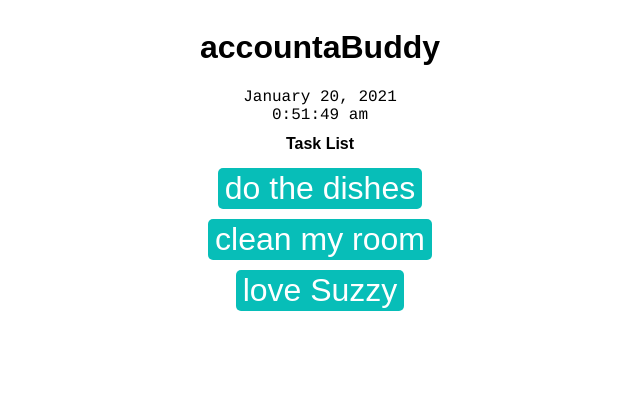
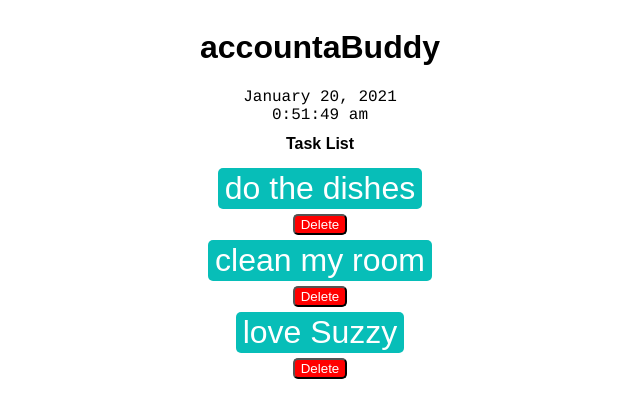
Before and after one commit to rickysoliman/accountaBuddy, a React (Create React App) app in the folder client/: page / in a window 1280 px wide. Shown: the top 418 px of the page, without its empty margins (320-960 px from the left). Built offline with nearby package versions, Linux system fonts and the light colour scheme; the HTML template or start-up script is replaced by a standard one.

Commit message:
implemented delete task functionality

```diff
--- a/client/src/components/Date.jsx
+++ b/client/src/components/Date.jsx
@@ -14,10 +14,10 @@ class Day extends React.Component {
             time: ''
         }
 
-        this.getDateAndTime = this.getDateAndTime.bind(this);
+        this.getDate = this.getDate.bind(this);
     }
 
-    getDateAndTime() {
+    getDate() {
         var months = [
             'January', 'February', 'March', 'April', 'May', 'June', 'July', 'August', 'September', 'October', 'November', 'December'
         ];
@@ -45,11 +45,11 @@ class Day extends React.Component {
             date: date,
             time: time
         });
-        setTimeout(this.getDateAndTime, 1000);
+        setTimeout(this.getDate, 1000);
     }
 
     componentWillMount() {
-        this.getDateAndTime();
+        this.getDate();
     }
 
     render() {
--- a/client/src/components/TaskList.jsx
+++ b/client/src/components/TaskList.jsx
@@ -15,6 +15,15 @@ const List = styled.div`
     flex-direction: column;
 `;
 
+const Delete = styled.button`
+    border-radius: 5px;
+    background-color: red;
+    color: white;
+    &:hover {
+        cursor: pointer;
+    }
+`;
+
 class TaskList extends React.Component {
     constructor(props) {
         super(props);
@@ -26,11 +35,28 @@ class TaskList extends React.Component {
                 'love Suzzy'
             ]
         }
+
+        this.delete = this.delete.bind(this);
+    }
+
+    delete(e) {
+        var task = e.target.id;
+        var index = this.state.tasks.indexOf(task);
+        var newState = this.state.tasks;
+        newState.splice(index, 1);
+        this.setState({
+            tasks: newState
+        });
     }
 
     render() {
         const tasks = this.state.tasks.map(task => {
-            return <Task task={task}/>
+            return (
+                <>
+                    <Task task={task}/>
+                    <Delete id={task} onClick={this.delete}>Delete</Delete>
+                </>
+            )
         });
         return (
             <>
```
Also changed, not shown: 2 other files (tests, documents, lock files or other folders).
